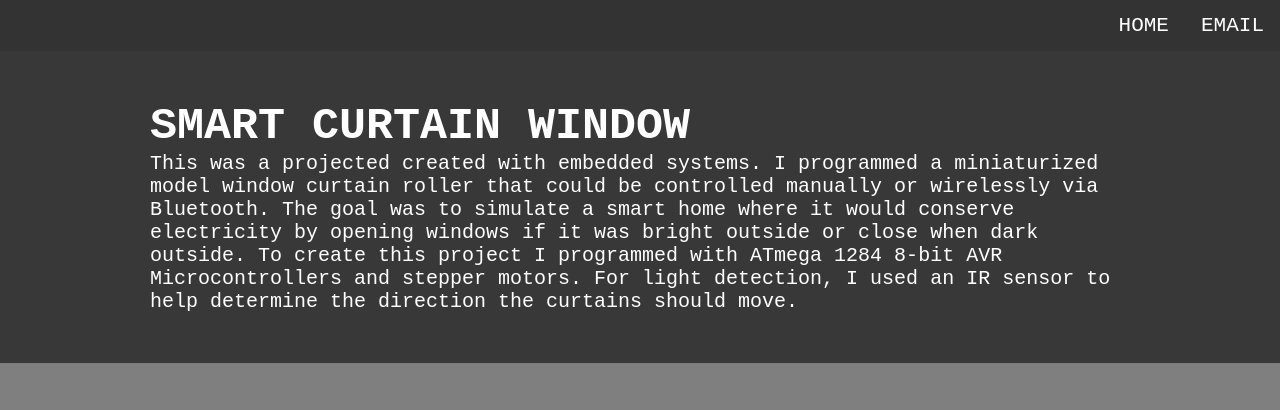
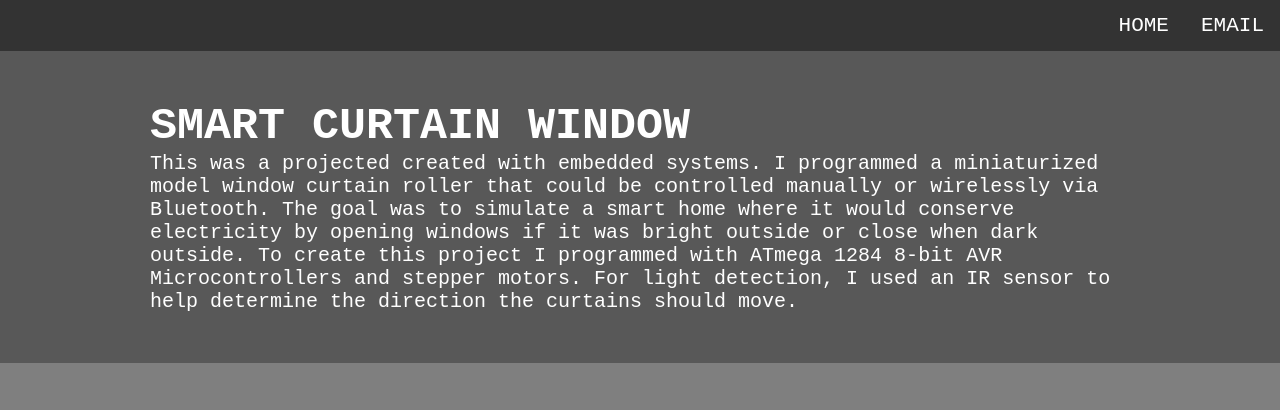
Before and after one commit to Simon-Says-Chau/smartwindowcurtain, a plain HTML site: page index.html in a window 1280 px wide. Shown: the top 410 px of the page. Drawn offline with nearby package versions, Linux system fonts and the light colour scheme; grey boxes are pictures that could not be loaded.

Commit message:
Update index.html

```diff
--- a/index.html
+++ b/index.html
@@ -26,7 +26,7 @@
 				<li><a href="https://simon-says-chau.github.io/"> HOME </a></li>
 			</ul>
 
-			<div class="bg-1">
+			<div class="bg-2">
 				<div class = "foo">
 					<div class="paragraph2">
 						<h2 class="title">Smart Curtain Window</h2>
```
